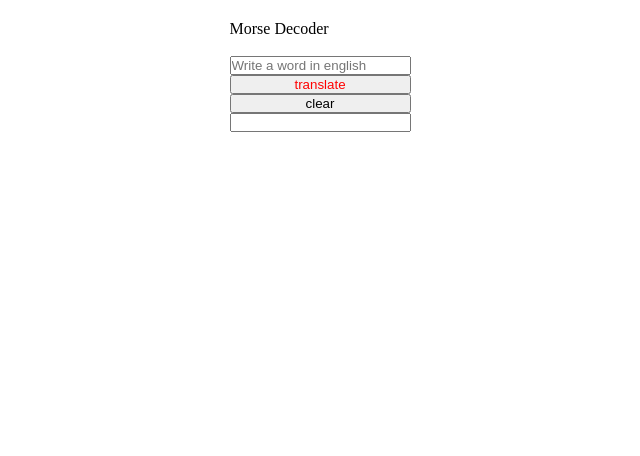
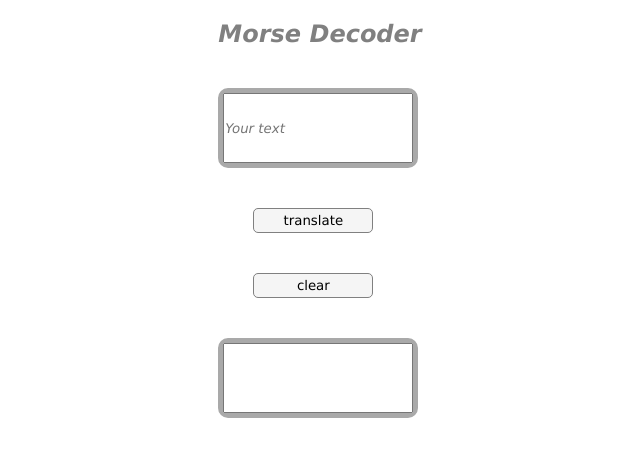
Before and after one commit to AnetaIvanova/morsetranslator, a website with bundled scripts: page index.html in a window 1280 px wide. Shown: the whole page, without its empty margins (320-960 px from the left). Built offline with nearby package versions, Linux system fonts and the light colour scheme.

Commit message:
styles added

```diff
--- a/index.html
+++ b/index.html
@@ -4,23 +4,22 @@
     <meta charset="UTF-8" />
     <meta http-equiv="X-UA-Compatible" content="IE=edge" />
     <meta name="viewport" content="width=device-width, initial-scale=1.0" />
-    <link rel="stylesheet" href="./styles.css" />
+    <link rel="stylesheet" href="./main.css" />
     <title>Morse Decoder</title>
   </head>
   <body>
-    <main class="container">Morse Decoder
-      <br>
-      <br>
+    <main class="container">
+  <h2 class="header">Morse Decoder</h2>
     <div class="language">
       <input
         class="english-to-morse"
         id="english-text"
         type="text"
-        placeholder="Write a word in english"
+        placeholder="Your text"
       />
     </div>
-    <button class="translate" id="translation">translate</button>
-    <button class="clear" id="clear-output">clear</button>
+    <button class="button" id="translation">translate</button>
+    <button class="button" id="clear-output">clear</button>
     <div class="morse">
       <input class="morse-translated" id="morse-text" type="text" />
     </div>
--- /dev/null
+++ b/main.css
@@ -0,0 +1,48 @@
+* {
+  margin: 0;
+  padding: 0;
+  box-sizing: border-box;
+}
+
+h2 {
+  color: grey;
+  font-family: "Lucida Sans", "Lucida Sans Regular", "Lucida Grande",
+    "Lucida Sans Unicode", Geneva, Verdana, sans-serif;
+  font-style: italic;
+}
+.container {
+  display: grid;
+  row-gap: 40px;
+  justify-content: center;
+  margin-top: 20px;
+  font-family: "Lucida Sans", "Lucida Sans Regular", "Lucida Grande",
+    "Lucida Sans Unicode", Geneva, Verdana, sans-serif;
+}
+
+.container > div {
+  border: 5px solid darkgray;
+  border-radius: 10px;
+  width: 200px;
+  height: 80px;
+}
+
+input {
+  width: 190px;
+  height: 70px;
+  font-family: "Lucida Sans", "Lucida Sans Regular", "Lucida Grande",
+    "Lucida Sans Unicode", Geneva, Verdana, sans-serif;
+  font-style: italic;
+}
+
+.button {
+  margin-left: 35px;
+  width: 120px;
+  height: 25px;
+  border: 2px solid darkgray;
+  background-color: whitesmoke;
+  font-family: "Lucida Sans", "Lucida Sans Regular", "Lucida Grande",
+    "Lucida Sans Unicode", Geneva, Verdana, sans-serif;
+  font-weight: lighter;
+  border: 1px solid grey;
+  border-radius: 5px;
+}
--- a/styles.css
+++ /dev/null
@@ -1,20 +0,0 @@
-* {
-  margin: 0;
-  padding: 0;
-  box-sizing: border-box;
-}
-
-.container {
-  display: grid;
-  justify-content: center;
-  margin-top: 20px;
-
-}
-
-.morse-translated {
-  display: flex;
-}
-
-.translate {
-  color: red;
-}
```
